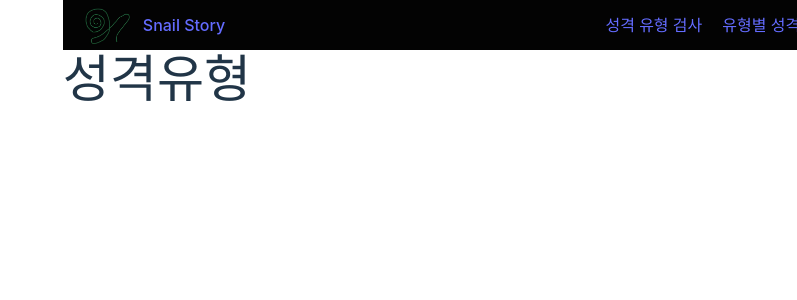
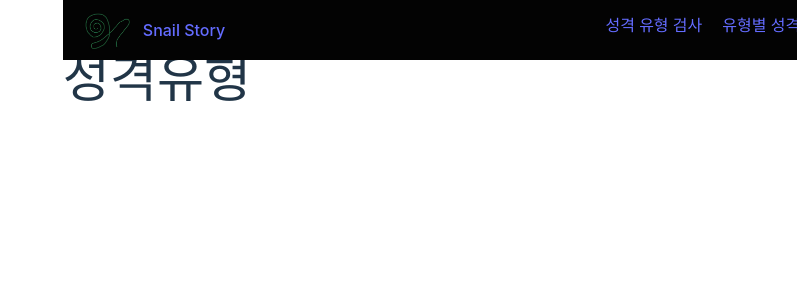
Before and after one commit to snailStory/16personalities, a React (Vite) app: page /typeAnalysis in a window 1280 px wide. Shown: the top 300 px of the page, without its empty margins (483-1280 px from the left). Built offline with nearby package versions, Linux system fonts and the light colour scheme.

Commit message:
fix: Header link 및 style 수정 + home icon 클릭 시 hover 효과 사라지도록

```diff
--- a/src/components/Header.tsx
+++ b/src/components/Header.tsx
@@ -5,7 +5,10 @@ import { Link } from "react-router-dom";
 
 const Header = () => {
   const [selectedTab, setSelectedTab] = useState<number | null>(null);
-  const navList = ["성격 유형 검사", "유형별 성격"];
+  const navList = [
+    { name: "성격 유형 검사", path: "/typeTest" },
+    { name: "유형별 성격", path: "/typeAnalysis" },
+  ];
 
   const ItemHoverStyle = css`
     border-top: solid 2px #646cff;
@@ -19,24 +22,25 @@ const Header = () => {
 
   return (
     <MainHeader>
-      <a href="/">
+      <Link to="/" onClick={() => setSelectedTab(null)}>
         <IconSpan>
           <img src="src/assets/images/snail.png" alt="" width={"50px"} />
           Snail Story
         </IconSpan>
-      </a>
+      </Link>
       <nav>
         <UnOrderedList>
           {navList.map((item, index) => {
             return (
-              <ListItem
+              <Link
+                to={item.path}
                 key={index}
-                css={selectedTab === index && ItemHoverStyle}
+                onClick={() => setSelectedTab(index)}
               >
-                <Link to="/typeTest" onClick={() => setSelectedTab(index)}>
-                  {item}
-                </Link>
-              </ListItem>
+                <ListItem css={selectedTab === index && ItemHoverStyle}>
+                  {item.name}
+                </ListItem>
+              </Link>
             );
           })}
         </UnOrderedList>
@@ -55,7 +59,7 @@ const MainHeader = styled.div`
   padding: 0 20px;
   position: fixed;
   background-color: #030303;
-  z-index: 1;
+  z-index: 9999;
   top: 0;
 `;
 
@@ -74,7 +78,7 @@ const UnOrderedList = styled.ul`
 
 const ListItem = styled.li`
   cursor: pointer;
-  height: 50px;
+  height: 60px;
   line-height: 50px;
   &:hover {
     border-top: solid 2px #646cff;
```
